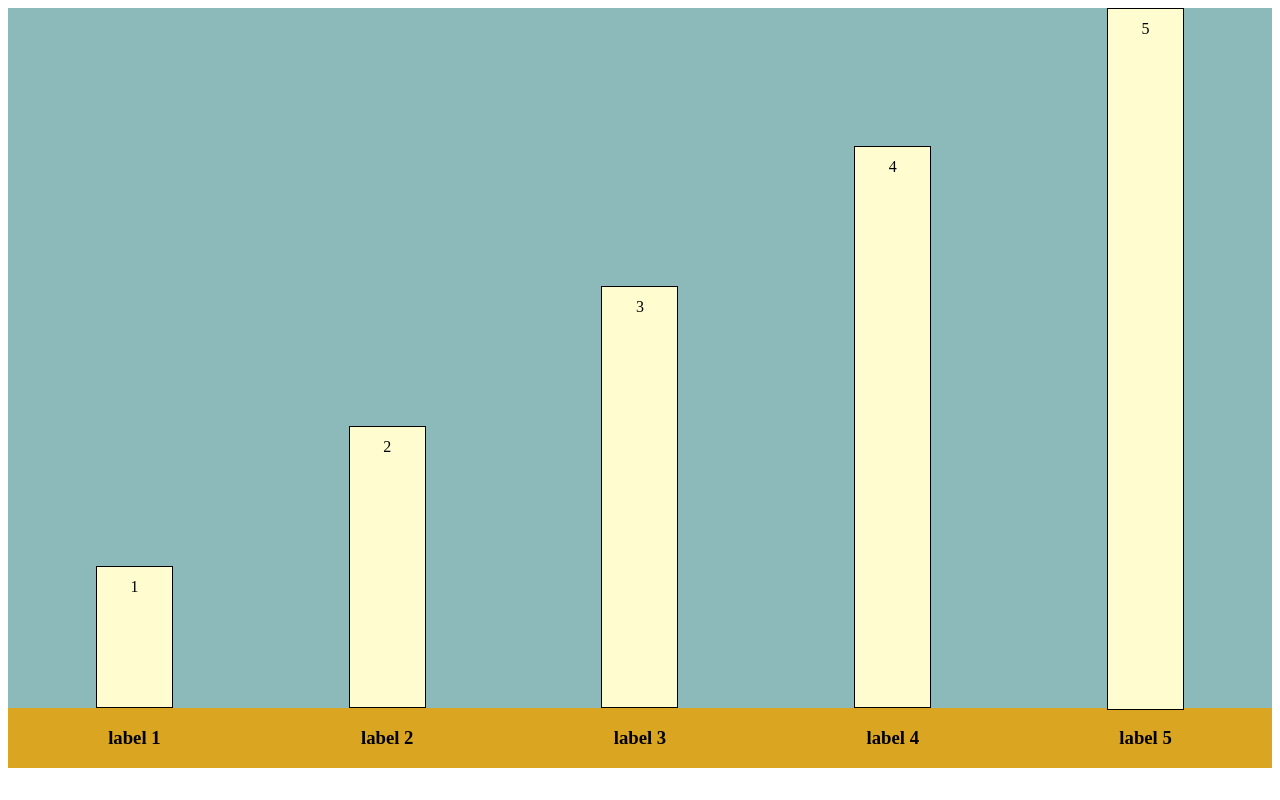
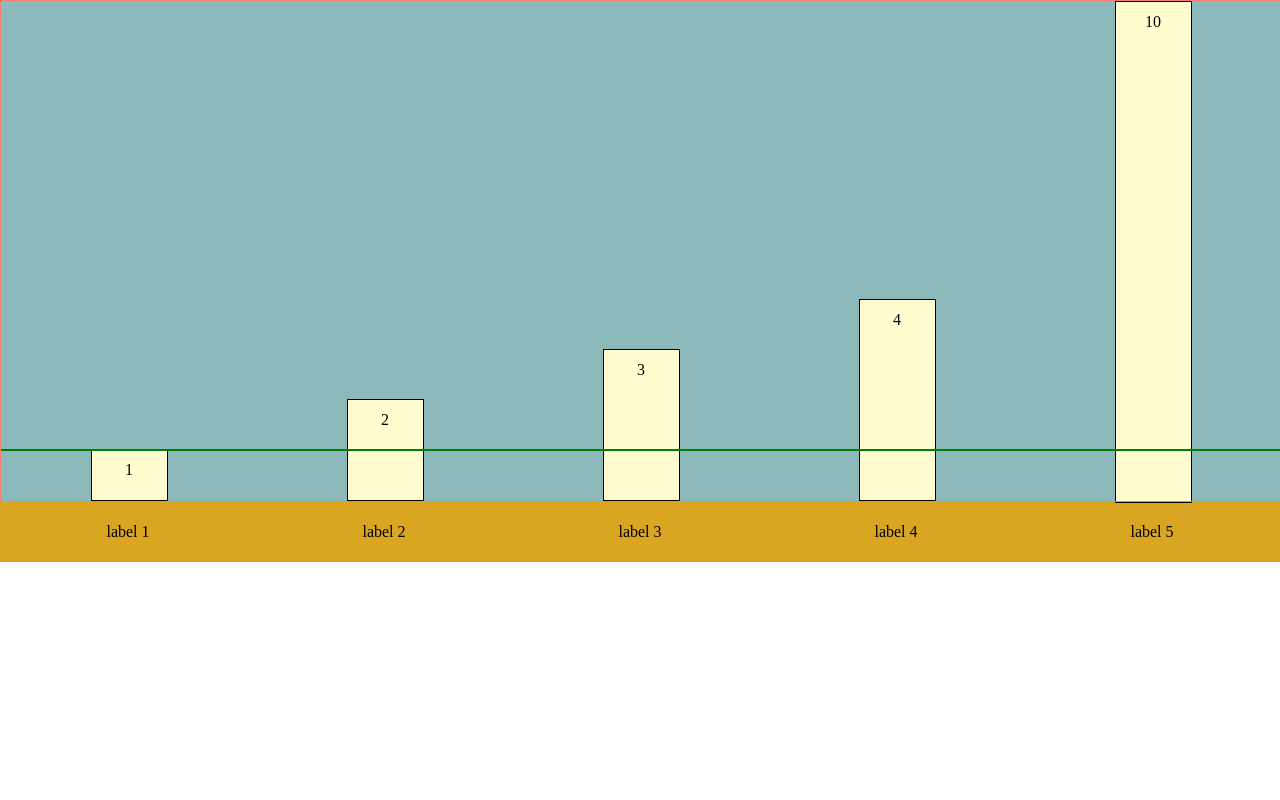
Before and after one commit to ethanloewen/bar-chart, a website: page index.html in a window 1280 px wide. Drawn offline with nearby package versions, Linux system fonts and the light colour scheme.

Commit message:
Implemented the start of a grid system to represent the y-axis

```diff
--- a/index.html
+++ b/index.html
@@ -11,7 +11,11 @@
 <body>
 
   <div id="background">
+    <div class="container">
+      <div class="axis">
 
+      </div>
+    </div>
   </div>
 
   <div id="label">
--- a/script.js
+++ b/script.js
@@ -1,21 +1,21 @@
-//Data is the array that will be graphed
+//Data that will be graphed
 let data = [
   [1, 'label 1'],
   [2, 'label 2'],
   [3, 'label 3'],
   [4, 'label 4'],
-  [5, 'label 5']
+  [10, 'label 5']
 ];
 
 //Options to set how the data will be displayed
 let options = {
   width: '100%',              //Can be '%' or 'px'
-  height: '700px',            //Must be 'px'
+  height: 500,                //Always in 'px'
   barColor: '#FFFDD0',
   labelColor: 'black',
   spacing: '',
-  axes: '',
-  valuesPosition: 'top'       //'top', 'centre', or 'bottom'
+  axesStep: 1,                 //Sets how often ticks are made on the Y-axis
+  valuesPosition: 'top',       //'top', 'centre', or 'bottom'
 }
 
 let element = '#background';
@@ -24,7 +24,7 @@ let element = '#background';
 //(data: array)(options: object)(element: DOM element to render into)
 function drawBarChart(data, options, element) {
   setDimensions(element, options); //Always call first, this sets the size of the background
-  makeElements(data);
+  makeElements(data, options);
   setOptions(options);
 }
 
@@ -32,14 +32,16 @@ function drawBarChart(data, options, element) {
 //Set the width and height of the background div
 function setDimensions(elm, opt) {
   $(elm).css("width", opt.width);
-  $(elm).css("height", opt.height);
+  $(elm).css("height", opt.height + 'px');
+  //Forces the height of the container to match the background
+  $(".container").css("height", opt.height + 'px')
   //Keeps the label width the same as the background width
   $("#label").css("width", opt.width);
 }
 
 
 //Generates a span for each data entry
-function makeElements(data) {
+function makeElements(data, opt) {
   const largestElement = getLargest(data);
   let barHeight = 0;
 
@@ -56,8 +58,10 @@ function makeElements(data) {
     //Appends a new label for each of the bars
     $("#label").append($("<h3>" + data[i][1] + "</h3>"));
   }
-  //change the bars width
-  //$('.bars').css("width", '75px');
+
+  //Draw the axis
+  drawAxis(opt, largestElement);
+
 }
 
 
@@ -94,6 +98,14 @@ function getLargest(data) {
   return largest;
 }
 
+//Finds what size one unit is, then finds what size a step is (all in px)
+function drawAxis(opt, largest) {
+  const unit = opt.height / largest;
+  const step = opt.axesStep * unit;
+  //console.log(unit + ' - ' + step)
+  $('.axis').css('height', step + 'px');
+}
+
 
 //Runs when document is done loading
 $(document).ready(function(){
--- a/styles.css
+++ b/styles.css
@@ -1,5 +1,58 @@
+/* CSS Reset Code*/
+/* #region */
+/* http://meyerweb.com/eric/tools/css/reset/
+   v2.0 | 20110126
+   License: none (public domain)
+*/
+
+html, body, div, span, applet, object, iframe,
+h1, h2, h3, h4, h5, h6, p, blockquote, pre,
+a, abbr, acronym, address, big, cite, code,
+del, dfn, em, img, ins, kbd, q, s, samp,
+small, strike, strong, sub, sup, tt, var,
+b, u, i, center,
+dl, dt, dd, ol, ul, li,
+fieldset, form, label, legend,
+table, caption, tbody, tfoot, thead, tr, th, td,
+article, aside, canvas, details, embed,
+figure, figcaption, footer, header, hgroup,
+menu, nav, output, ruby, section, summary,
+time, mark, audio, video {
+	margin: 0;
+	padding: 0;
+	border: 0;
+	font-size: 100%;
+	font: inherit;
+	vertical-align: baseline;
+}
+/* HTML5 display-role reset for older browsers */
+article, aside, details, figcaption, figure,
+footer, header, hgroup, menu, nav, section {
+	display: block;
+}
+body {
+	line-height: 1;
+}
+ol, ul {
+	list-style: none;
+}
+blockquote, q {
+	quotes: none;
+}
+blockquote:before, blockquote:after,
+q:before, q:after {
+	content: '';
+	content: none;
+}
+table {
+	border-collapse: collapse;
+	border-spacing: 0;
+}
+/* #endregion */
+
 #background {
   background-color: rgb(140, 185, 185);
+  border: 1px solid magenta;
 }
 
 #background, #label {
@@ -26,5 +79,22 @@
 #label {
   width: 100%;
   height: 60px;
+  line-height: 60px;
   background-color: goldenrod;
 }
+
+.container {
+  width: 100%;
+  border: 1px solid salmon;
+  z-index: 1;
+  position: absolute;
+  top: 0;
+  left: 0;
+}
+
+.axis {
+  border-top: 2px solid green;
+  width: 100%;
+  position: absolute;
+  bottom: 0;
+}
```
